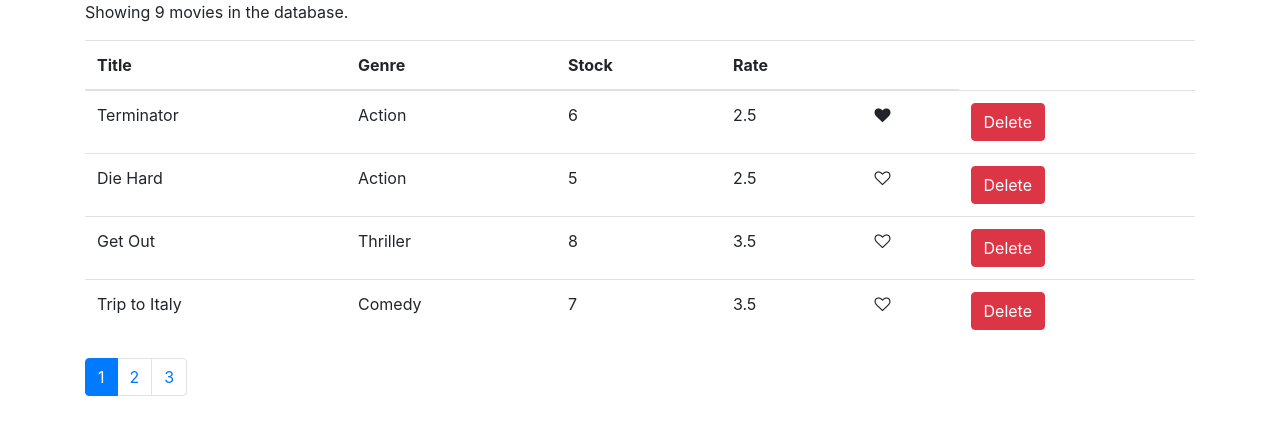
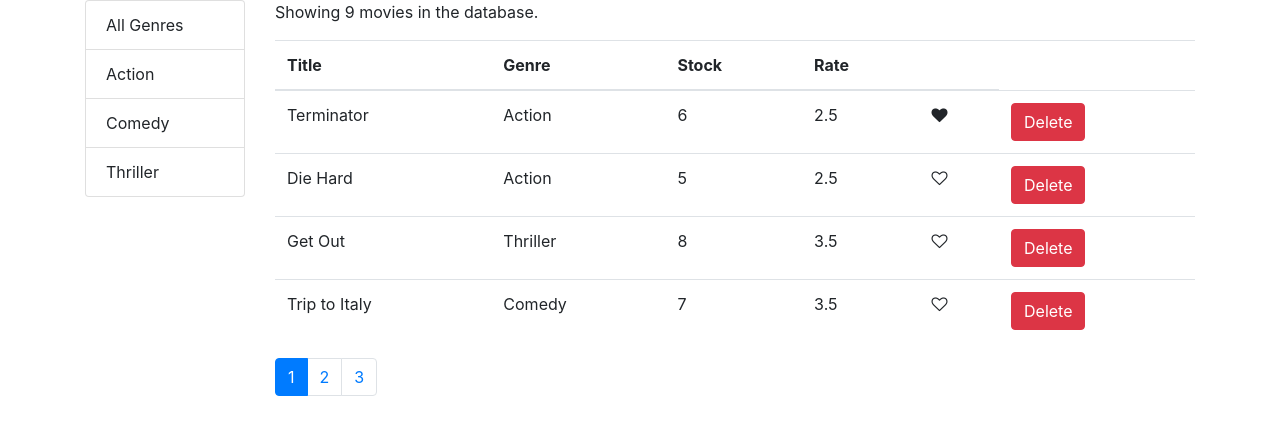
Before and after one commit to webexpert1/vidly-Apps, a React (Create React App) app: page / in a window 1280 px wide. Shown: the top 434 px of the page. Built offline with nearby package versions, Linux system fonts and the light colour scheme.

Commit message:
add filter

```diff
--- a/src/components/movies.jsx
+++ b/src/components/movies.jsx
@@ -1,49 +1,69 @@
 import React, { Component } from 'react';
 import Like from '../common/like';
 import { getMovies } from '../services/fakeMovieService';
+import { getGenres } from '../services/fakeGenreService';
 import { paginate } from '../utils/paginate';
 import Pagination from '../common/pagination';
+import ListGroup from '../common/listGroup';
 
 
 class Movies extends Component {
-    state  = {
-        movies: getMovies(),
+    state = {
+        movies: [],
+        genres: [],
         currentPage: 1,
+        selectedGenre: '',
         pageSize: 4
+    }
+
+    componentDidMount() {
+        const genres = [{'name': 'All Genres'},...getGenres()];
+        this.setState({ movies: getMovies(), genres });
     }
 
     handelDelete = (movie) => {
         const movies = this.state.movies.filter(m => m._id !== movie._id);
-        this.setState({movies: movies});
+        this.setState({ movies: movies });
     }
 
     handleLike = (movie) => {
         const movies = [...this.state.movies];
         const index = movies.indexOf(movie);
-        movies[index] = {...movies[index]};
+        movies[index] = { ...movies[index] };
         movies[index].liked = !movies[index].liked;
         this.setState({ movies });
     }
 
     handlePageChange = (page) => {
-        this.setState({currentPage: page});
+        this.setState({ currentPage: page });
     }
 
+    handleGenreSelect = (genre) => {
+        this.setState({selectedGenre: genre, currentPage: 1});
+    }
 
     render() {
-        const {length: count } = this.state.movies;
-        const {currentPage, pageSize} = this.state;
-        const { movies: allMovies } = this.state;
+        const { length: count } = this.state.movies;
+        const { currentPage, pageSize } = this.state;
+        const { selectedGenre, movies: allMovies } = this.state;
 
-        const movies = paginate(allMovies, currentPage, pageSize)
+        const filtered = selectedGenre && selectedGenre._id ? allMovies.filter(m => m.genre._id === selectedGenre._id) : allMovies;
 
-        if(count === 0) {
+        const movies = paginate(filtered, currentPage, pageSize)
+
+        if (count === 0) {
             return <p>There are no moviies in the database. </p>
         }
         return (
-            <div>
-                <p>Showing {this.state.movies.length} movies in the database.</p>
-
+            <div class="row mt-30">
+                <div className="col-2">
+                    <ListGroup
+                         items={this.state.genres}
+                         selectedGenre={this.state.selectedGenre}
+                         onItemSelect={this.handleGenreSelect} />
+                </div>
+                <div className="col">
+                    <p>Showing {filtered.length} movies in the database.</p>
 
                     <table className="table">
                         <thead>
@@ -65,7 +85,7 @@
                                     <td>{movie.genre.name}</td>
                                     <td>{movie.numberInStock}</td>
                                     <td>{movie.dailyRentalRate}</td>
-                                <td> <Like liked={movie.liked} onClick={() =>this.handleLike(movie)} /></td>
+                                    <td> <Like liked={movie.liked} onClick={() => this.handleLike(movie)} /></td>
                                     <td>
                                         <button className="btn btn-danger" onClick={() => this.handelDelete(movie)}>Delete</button>
                                     </td>
@@ -75,6 +95,8 @@
 
                     </table>
                     <Pagination itemsCount={count} currentPage={currentPage} pageSize={pageSize} onPageChange={this.handlePageChange} />
+
+                </div>
             </div>
         )
     }
```
Lines whose indentation alone changed are shown as unchanged.
